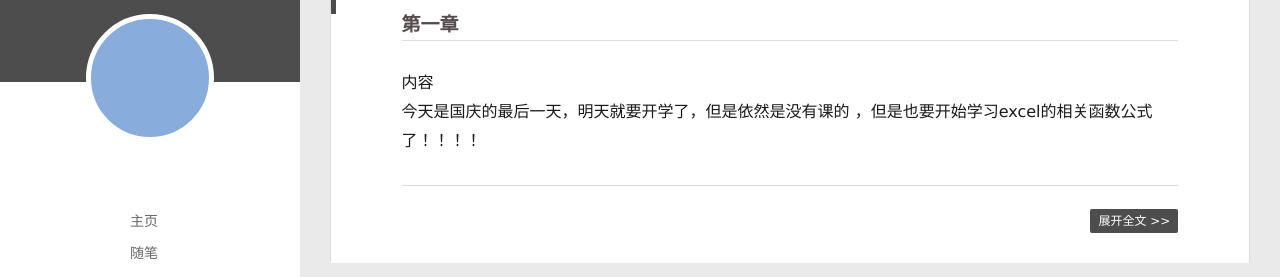
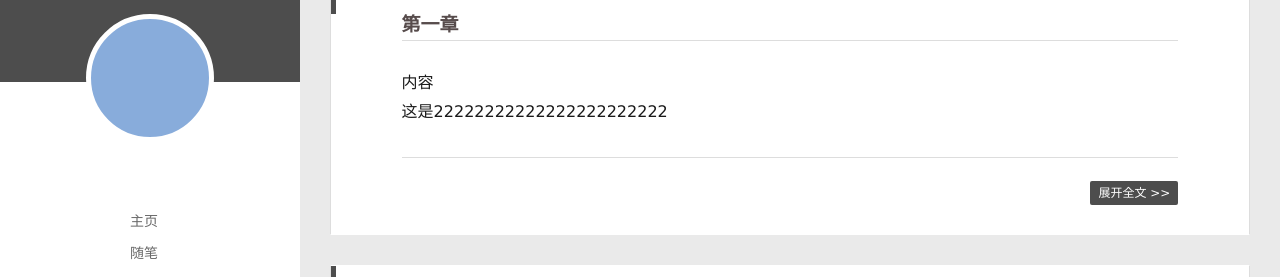
Before and after one commit to handsomeRui/handsomeRui.github.io, a plain HTML site: page index.html in a window 1280 px wide. Shown: the part 98-375 px from the top of the page. Drawn offline with Linux system fonts and the light colour scheme; no server answers.

Commit message:
Site updated: 2020-10-08 16:52:20

```diff
--- a/index.html
+++ b/index.html
@@ -172,7 +172,7 @@
 
     <div class="article-entry" itemprop="articleBody">
 
-        <h3 id="第一章"><a href="#第一章" class="headerlink" title="第一章"></a>第一章</h3><p>内容<br>今天是国庆的最后一天，明天就要开学了，但是依然是没有课的 ，但是也要开始学习excel的相关函数公式了！！！！</p>
+        <h3 id="第一章"><a href="#第一章" class="headerlink" title="第一章"></a>第一章</h3><p>内容<br>这是22222222222222222222222</p>
 
 
 
```
Also changed, not shown: 2020/10/08/我的第二篇博客文章/index.html (+4 -4 lines).
